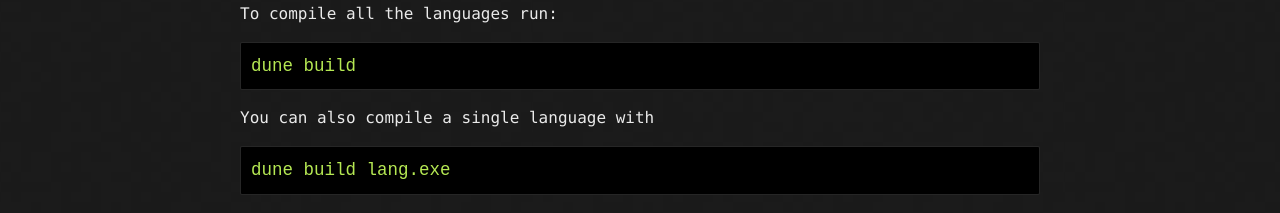
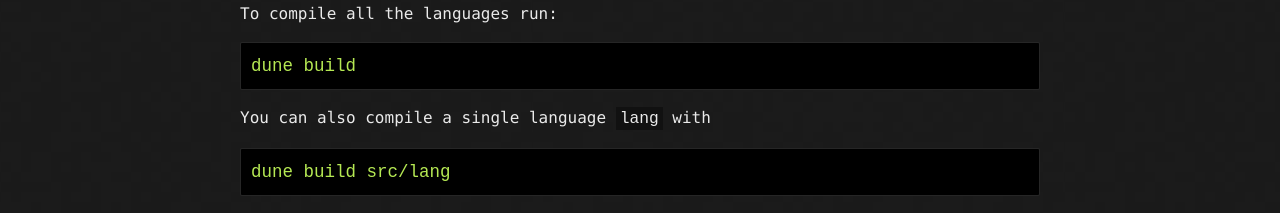
Before and after one commit to andrejbauer/plzoo, a Jekyll site: the page built from install.md, in a window 1280 px wide. Shown: the part 1283-1496 px from the top of the page. Built offline with Jekyll 4.4.1, drawn with Linux system fonts in a browser that asks for light colours.

Commit message:
How to compile just one language.

```diff
--- a/install.md
+++ b/install.md
@@ -49,6 +49,6 @@
 
     dune build
 
-You can also compile a single language with
+You can also compile a single language `lang` with
 
-    dune build lang.exe
+    dune build src/lang
```
